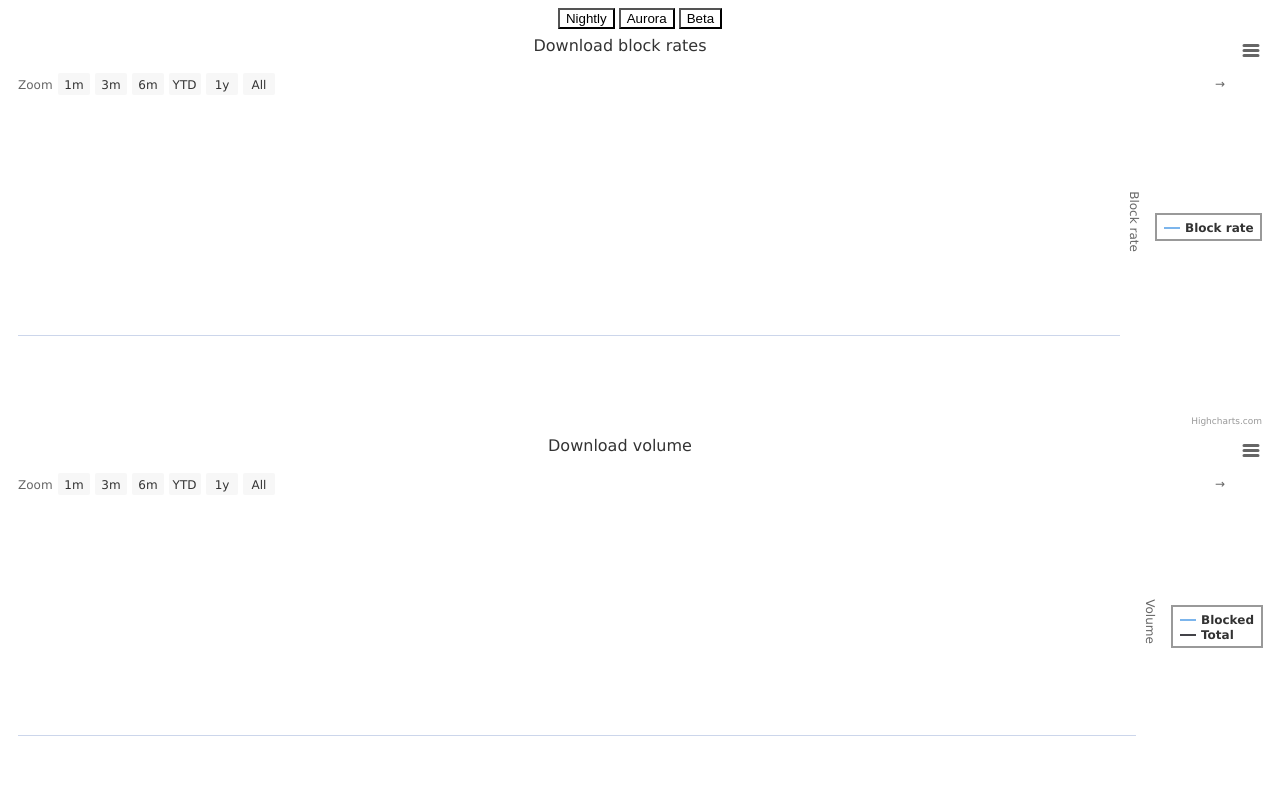
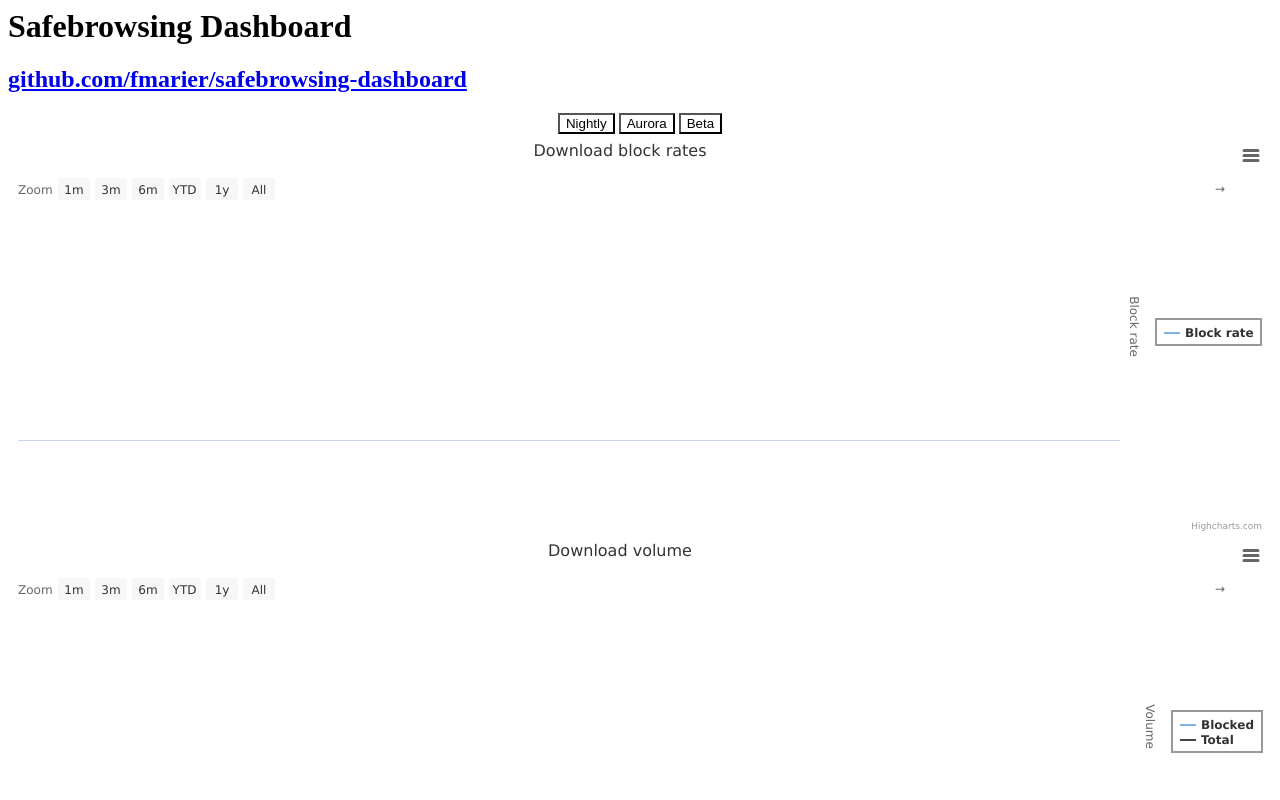
Before and after one commit to fmarier/safebrowsing-dashboard, a plain HTML site: page index.html in a window 1280 px wide. Shown: the top 800 px of the page. Drawn offline with nearby package versions, Linux system fonts and the light colour scheme; a script that the page names is missing.

Commit message:
Link to the Github repo

```diff
--- a/index.html
+++ b/index.html
@@ -1,4 +1,6 @@
 <title>Safebrowsing Dashboard</title>
+<h1>Safebrowsing Dashboard</h1>
+<h2><a href="https://github.com/fmarier/safebrowsing-dashboard">github.com/fmarier/safebrowsing-dashboard</a></h2>
 <center>
 <button id=nightly style="background-color:white" onclick="changeView('nightly')">Nightly</button>
 <button id=aurora style="background-color:white" onclick="changeView('aurora')">Aurora</button>
```
